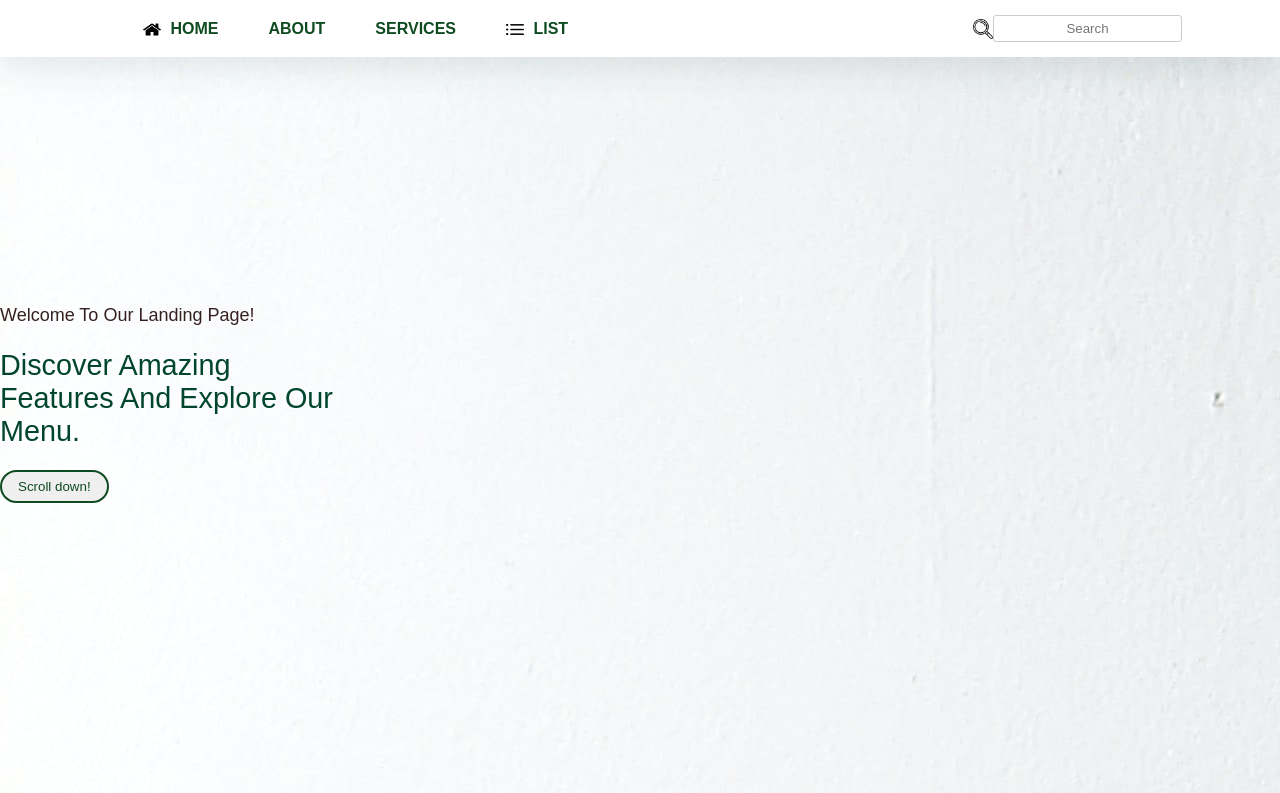
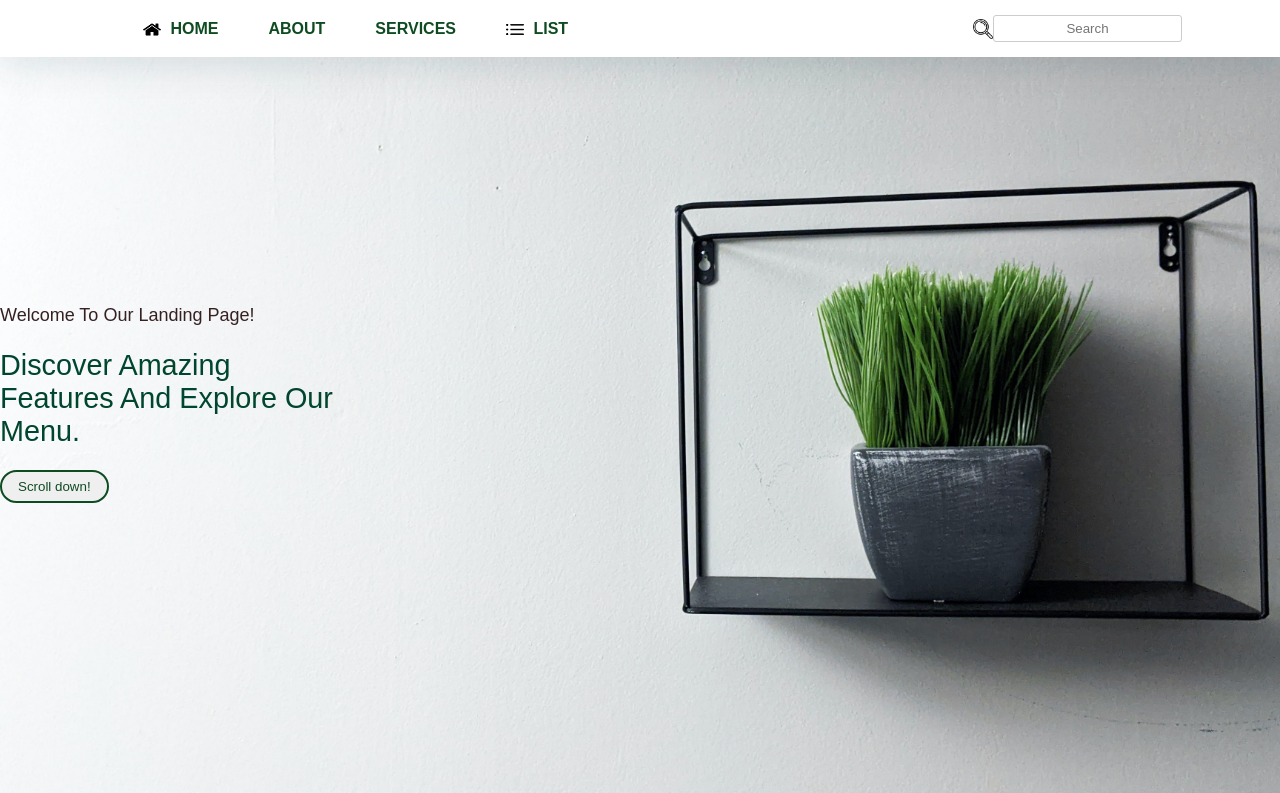
Before and after one commit to srisai98/infotrixs, a plain HTML site: page index.html in a window 1280 px wide. Shown: the top 793 px of the page. Drawn offline with nearby package versions, Linux system fonts and the light colour scheme; a script that the page names is missing.

Commit message:
Update style.css

```diff
--- a/style.css
+++ b/style.css
@@ -110,7 +110,7 @@
     display: flex;
     flex-wrap: wrap;
     align-items: center;
-    background: url('https://github.com/srisai98/infotrixs/blob/ddb6a668ae4e7033bc259b8dc657909f8c12f310/alex-brinkman-d4uPQo9EPE8-unsplash.jpg'); /* Center and cover the background image */
+    background: #ebdbc8 url('./alex-brinkman-d4uPQo9EPE8-unsplash.jpg') center/cover; / /* Center and cover the background image */
     gap: 1rem;
   }
 
```
